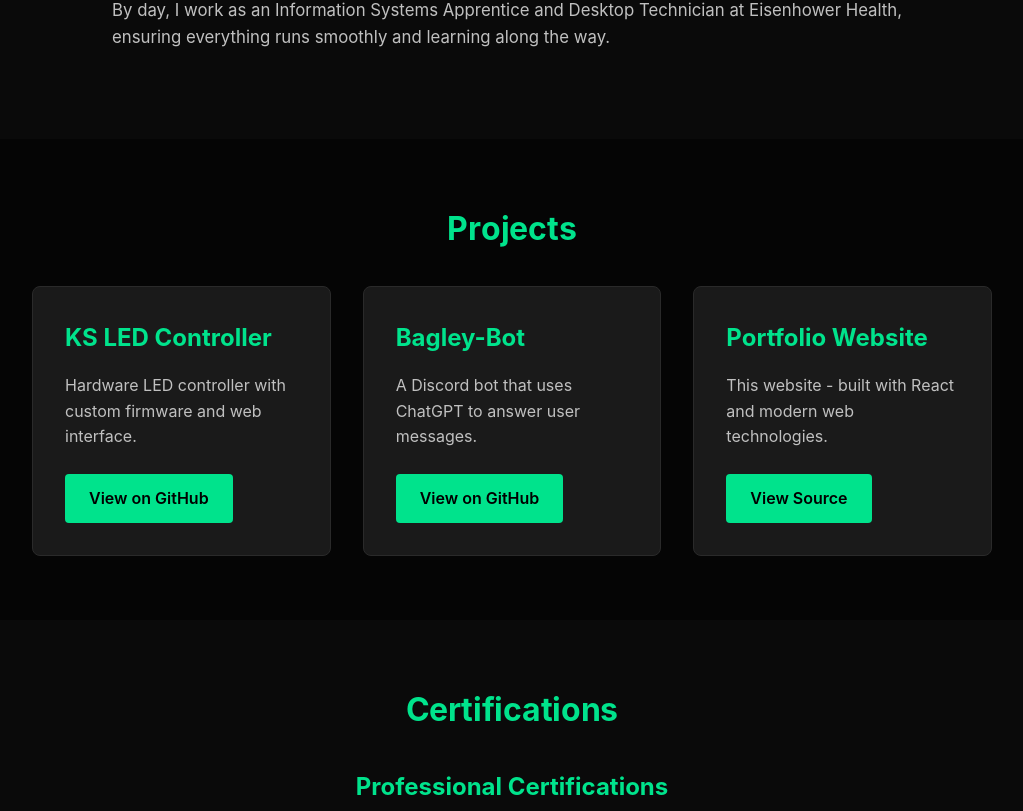
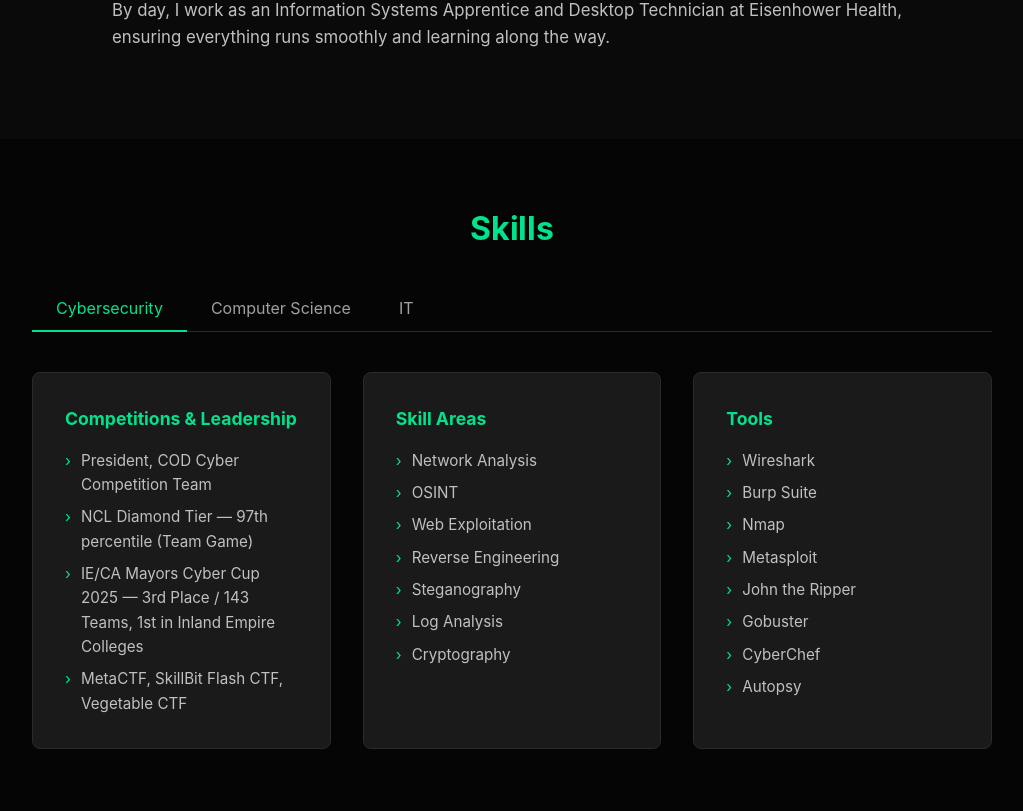
Before and after one commit to H4ch1Net/H4ch1Net.github.io, a React (Vite) app: page / in a window 1280 px wide. Shown: the part 809-1620 px from the top of the page, without its empty margins (128-1151 px from the left). Built offline with nearby package versions, Linux system fonts and the light colour scheme.

Commit message:
Add Skills section: Cybersecurity, Computer Science, IT tabs

```diff
--- a/src/App.css
+++ b/src/App.css
@@ -310,6 +310,86 @@ body {
   color: #a0a0a0;
 }
 
+/* Skills */
+.skills-tabs {
+  display: flex;
+  gap: 0;
+  border-bottom: 1px solid #2a2a2a;
+  margin-bottom: 2.5rem;
+}
+
+.skills-tab {
+  background: none;
+  border: none;
+  border-bottom: 2px solid transparent;
+  color: #a0a0a0;
+  cursor: pointer;
+  font-size: 1rem;
+  font-family: inherit;
+  padding: 0.75rem 1.5rem;
+  transition: color 0.2s, border-color 0.2s;
+  margin-bottom: -1px;
+}
+
+.skills-tab:hover {
+  color: #e0e0e0;
+}
+
+.skills-tab--active {
+  color: #00e38c;
+  border-bottom-color: #00e38c;
+}
+
+.skills-content {
+  min-height: 260px;
+}
+
+.skills-panel {
+  animation: skills-fade-in 0.2s ease;
+}
+
+@keyframes skills-fade-in {
+  from { opacity: 0; }
+  to   { opacity: 1; }
+}
+
+.skills-grid {
+  display: grid;
+  grid-template-columns: repeat(auto-fit, minmax(260px, 1fr));
+  gap: 2rem;
+}
+
+.skills-card {
+  border-radius: 8px;
+}
+
+.skills-card h4 {
+  color: #00e38c;
+  font-size: 1.1rem;
+  margin-bottom: 1rem;
+}
+
+.skills-list {
+  list-style: none;
+  display: flex;
+  flex-direction: column;
+  gap: 0.5rem;
+}
+
+.skills-list li {
+  color: #c0c0c0;
+  font-size: 0.95rem;
+  padding-left: 1rem;
+  position: relative;
+}
+
+.skills-list li::before {
+  content: '›';
+  color: #00e38c;
+  position: absolute;
+  left: 0;
+}
+
 /* Responsive */
 @media (max-width: 768px) {
   .header .container {
@@ -331,7 +411,23 @@ body {
   }
 
   .projects-grid,
-  .certs-grid {
+  .certs-grid,
+  .skills-grid {
     grid-template-columns: 1fr;
   }
+
+  .skills-tabs {
+    overflow-x: auto;
+    -webkit-overflow-scrolling: touch;
+    scrollbar-width: none;
+  }
+
+  .skills-tabs::-webkit-scrollbar {
+    display: none;
+  }
+
+  .skills-tab {
+    white-space: nowrap;
+    flex-shrink: 0;
+  }
 }
--- a/src/App.jsx
+++ b/src/App.jsx
@@ -1,8 +1,157 @@
+import { useState } from 'react'
 import './App.css'
 import Particles from './components/Particles'
 import BlurText from './components/BlurText'
 import SplitText from './components/SplitText'
 import SpotlightCard from './components/SpotlightCard'
+
+const SKILLS_TABS = ['Cybersecurity', 'Computer Science', 'IT']
+
+function SkillsSection() {
+  const [activeTab, setActiveTab] = useState('Cybersecurity')
+
+  return (
+    <section id="skills" className="section section-alt">
+      <div className="container">
+        <h3>
+          <SplitText
+            text="Skills"
+            tag="span"
+            splitType="chars"
+            delay={40}
+            duration={0.8}
+            from={{ opacity: 0, y: 30 }}
+            to={{ opacity: 1, y: 0 }}
+            rootMargin="-80px"
+          />
+        </h3>
+
+        <div className="skills-tabs">
+          {SKILLS_TABS.map(tab => (
+            <button
+              key={tab}
+              className={`skills-tab${activeTab === tab ? ' skills-tab--active' : ''}`}
+              onClick={() => setActiveTab(tab)}
+            >
+              {tab}
+            </button>
+          ))}
+        </div>
+
+        <div className="skills-content">
+          {activeTab === 'Cybersecurity' && (
+            <div className="skills-panel">
+              <div className="skills-grid">
+                <div className="card-spotlight skills-card">
+                  <h4>Competitions & Leadership</h4>
+                  <ul className="skills-list">
+                    <li>President, COD Cyber Competition Team</li>
+                    <li>NCL Diamond Tier — 97th percentile (Team Game)</li>
+                    <li>IE/CA Mayors Cyber Cup 2025 — 3rd Place / 143 Teams, 1st in Inland Empire Colleges</li>
+                    <li>MetaCTF, SkillBit Flash CTF, Vegetable CTF</li>
+                  </ul>
+                </div>
+                <div className="card-spotlight skills-card">
+                  <h4>Skill Areas</h4>
+                  <ul className="skills-list">
+                    <li>Network Analysis</li>
+                    <li>OSINT</li>
+                    <li>Web Exploitation</li>
+                    <li>Reverse Engineering</li>
+                    <li>Steganography</li>
+                    <li>Log Analysis</li>
+                    <li>Cryptography</li>
+                  </ul>
+                </div>
+                <div className="card-spotlight skills-card">
+                  <h4>Tools</h4>
+                  <ul className="skills-list">
+                    <li>Wireshark</li>
+                    <li>Burp Suite</li>
+                    <li>Nmap</li>
+                    <li>Metasploit</li>
+                    <li>John the Ripper</li>
+                    <li>Gobuster</li>
+                    <li>CyberChef</li>
+                    <li>Autopsy</li>
+                  </ul>
+                </div>
+              </div>
+            </div>
+          )}
+
+          {activeTab === 'Computer Science' && (
+            <div className="skills-panel">
+              <div className="skills-grid">
+                <div className="card-spotlight skills-card">
+                  <h4>Education & Programs</h4>
+                  <ul className="skills-list">
+                    <li>B.S. Computer Science — CSUSB (May 2027)</li>
+                    <li>A.S. Computer Information Systems — COD</li>
+                    <li>Helix Fellowship — AI benchmark task developer</li>
+                  </ul>
+                </div>
+                <div className="card-spotlight skills-card">
+                  <h4>Projects</h4>
+                  <ul className="skills-list">
+                    <li>Bagley AI kiosk (OpenClaw)</li>
+                    <li>OSINT exposure tool (Python)</li>
+                    <li>ESP8266 home temp monitor (Home Assistant)</li>
+                    <li>KS LED Controller</li>
+                  </ul>
+                </div>
+                <div className="card-spotlight skills-card">
+                  <h4>Languages</h4>
+                  <ul className="skills-list">
+                    <li>Python</li>
+                    <li>JavaScript</li>
+                    <li>C</li>
+                    <li>C++</li>
+                    <li>C#</li>
+                  </ul>
+                </div>
+              </div>
+            </div>
+          )}
+
+          {activeTab === 'IT' && (
+            <div className="skills-panel">
+              <div className="skills-grid">
+                <div className="card-spotlight skills-card">
+                  <h4>Work Experience</h4>
+                  <ul className="skills-list">
+                    <li>IT Apprentice — Eisenhower Health</li>
+                    <li>Roles spanning Service Desk through Systems Administrator</li>
+                  </ul>
+                </div>
+                <div className="card-spotlight skills-card">
+                  <h4>Skill Areas</h4>
+                  <ul className="skills-list">
+                    <li>Endpoint management</li>
+                    <li>Ticketing systems</li>
+                    <li>Network infrastructure</li>
+                    <li>Healthcare IT</li>
+                    <li>Active Directory</li>
+                    <li>Imaging and deployment</li>
+                  </ul>
+                </div>
+                <div className="card-spotlight skills-card">
+                  <h4>Certifications</h4>
+                  <ul className="skills-list">
+                    <li>CompTIA A+</li>
+                    <li>TestOut PC Pro</li>
+                    <li>TestOut Network Pro</li>
+                    <li>TestOut Security Pro</li>
+                  </ul>
+                </div>
+              </div>
+            </div>
+          )}
+        </div>
+      </div>
+    </section>
+  )
+}
 
 function App() {
   return (
@@ -12,6 +161,7 @@ function App() {
           <h1 className="logo">H4ch1.Net</h1>
           <nav className="nav">
             <a href="#about">About</a>
+            <a href="#skills">Skills</a>
             <a href="#projects">Projects</a>
             <a href="#certificates">Certificates</a>
             <a href="#contact">Contact</a>
@@ -84,6 +234,8 @@ function App() {
             </div>
           </div>
         </section>
+
+        <SkillsSection />
 
         <section id="projects" className="section section-alt">
           <div className="container">
```
